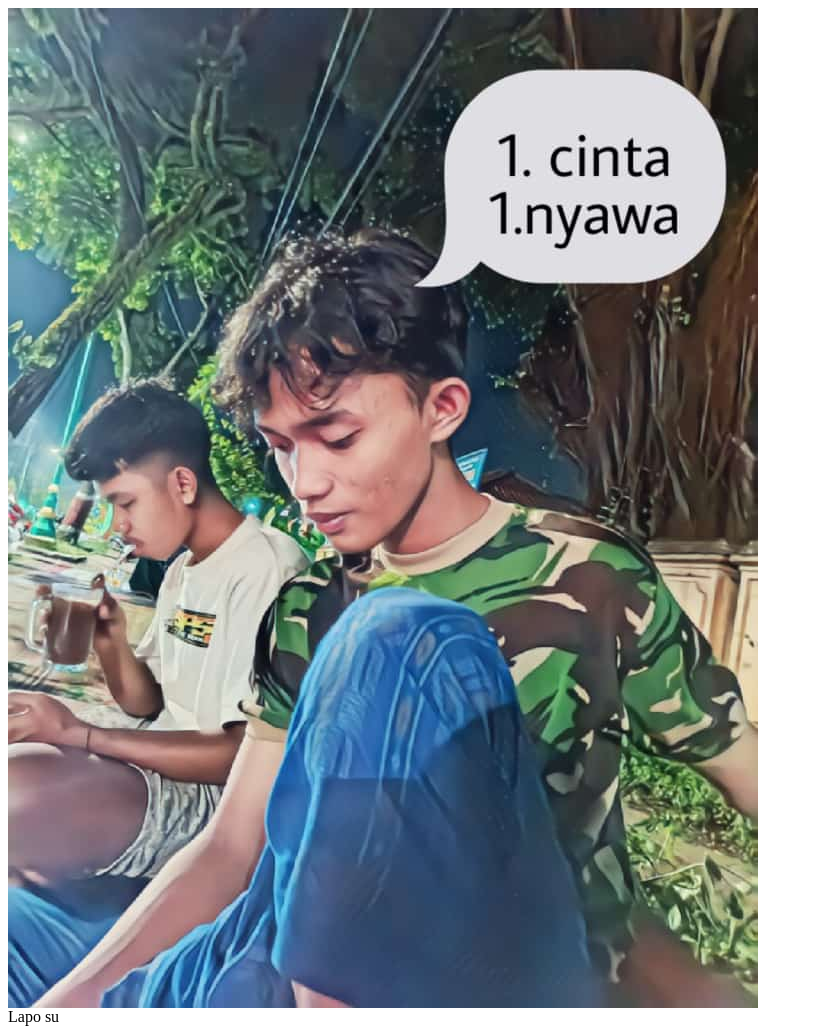
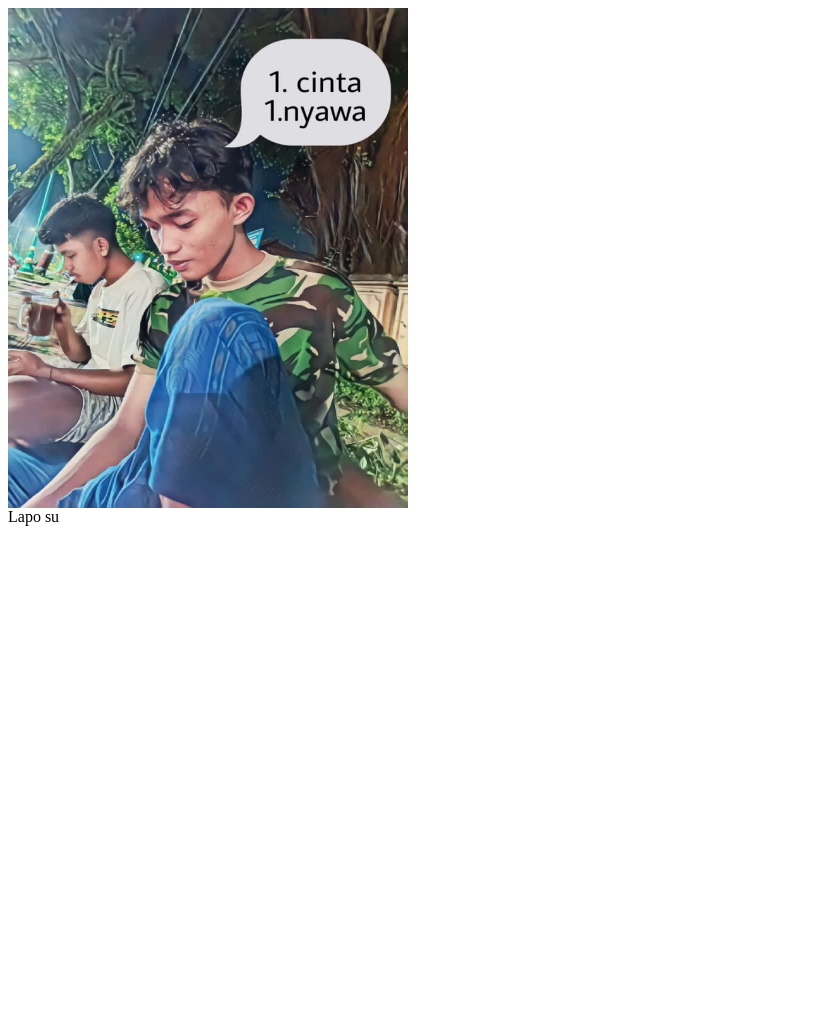
Before and after one commit to pardam-salto/pardam-salto.github.io, a plain HTML site: page index.html in a window 1280 px wide. Shown: the whole page, without its empty margins (0-813 px from the left). After the commit the page ends 800 px from the top, so only its background shows below. Drawn offline with Linux system fonts and the light colour scheme.

Commit message:
Update index.html

```diff
--- a/index.html
+++ b/index.html
@@ -1,9 +1,10 @@
 <html>
  <head>
+  <meta name="viewport" content="width=device-width, initial-scale=1" />
   <title>warkopis</title>
  </head>
  <body>
-  <img src="y.jpg">
+  <img src="y.jpg" width="400" height="500">
   <figcaption id="y">Lapo su</figcaption>
  </body>
 </html>
```
